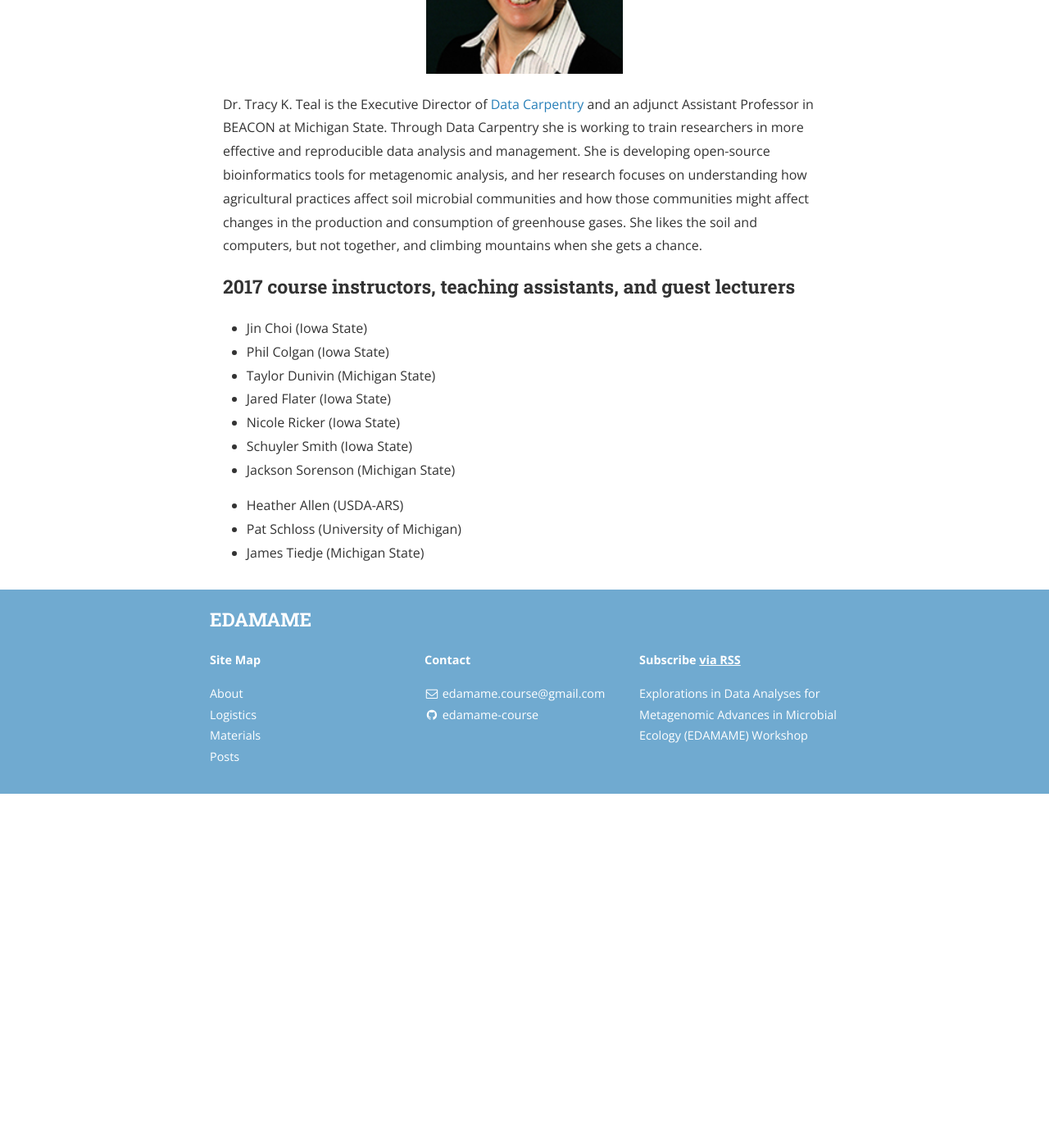
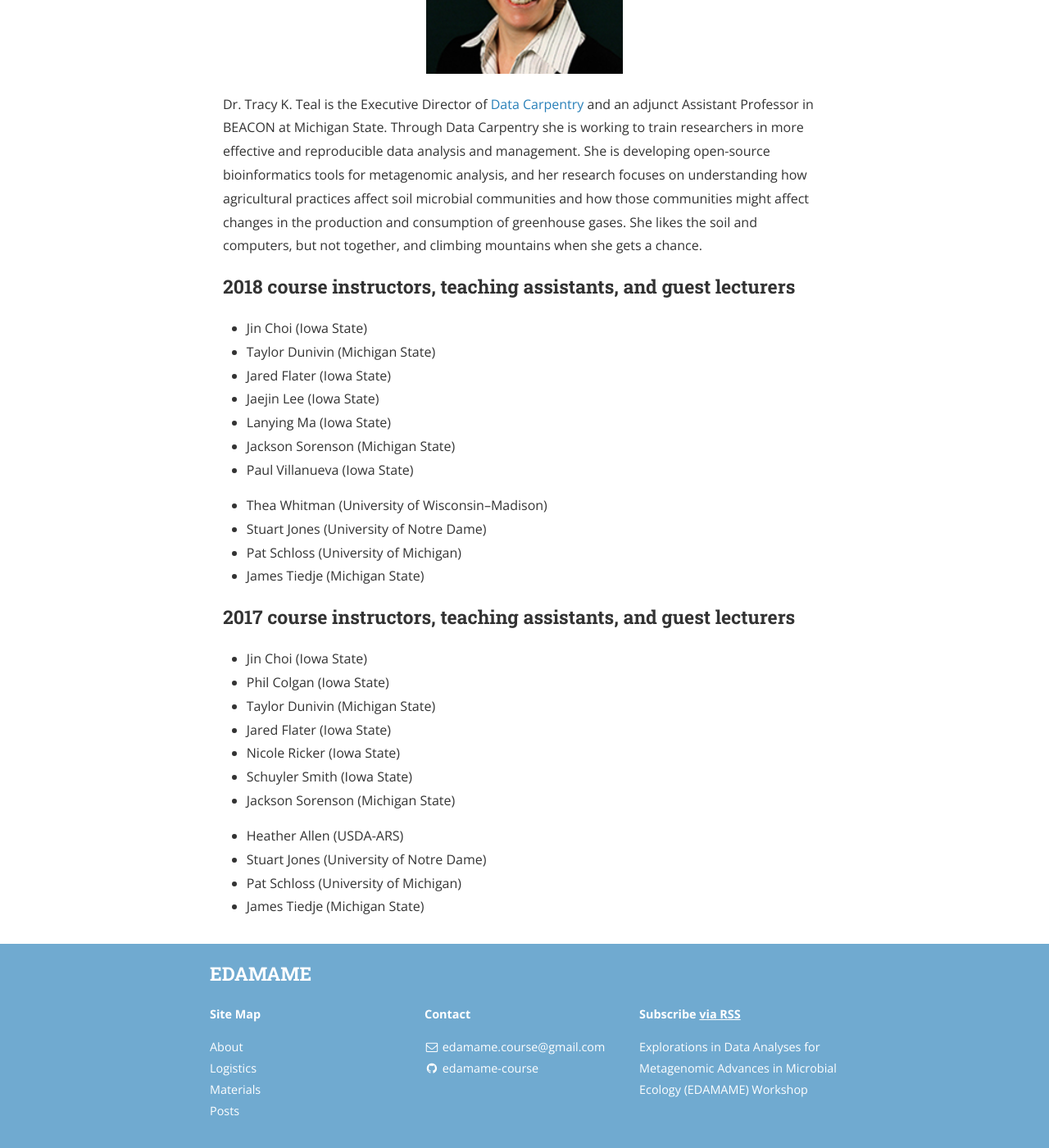
Before and after one commit to edamame-course/edamame-course.github.io, a Jekyll site: the page built from about.md, in a window 1280 px wide and 1400 px high, scrolled down 2431 px. Shown: the whole window at 82% size. Built offline with Jekyll 4.4.1, drawn with Linux system fonts in a browser that asks for light colours; nearby versions of some CDN libraries; a style sheet for code colours, icons or effects is not loaded; before the commit the page ends 3399 px from its top, so only the background shows below that.

Commit message:
updated 2018 TAs & speakers

```diff
--- a/about.md
+++ b/about.md
@@ -61,6 +61,22 @@ changes in the production and consumption of greenhouse gases. She likes
 the soil and computers, but not together, and climbing mountains when she
 gets a chance.
 
+### 2018 course instructors, teaching assistants, and guest lecturers
+
+* Jin Choi (Iowa State)
+* Taylor Dunivin (Michigan State)
+* Jared Flater (Iowa State)
+* Jaejin Lee (Iowa State)
+* Lanying Ma (Iowa State)
+* Jackson Sorenson (Michigan State)
+* Paul Villanueva (Iowa State)
+
+* Thea Whitman (University of Wisconsin–Madison)
+* Stuart Jones (University of Notre Dame)
+* Pat Schloss (University of Michigan)
+* James Tiedje (Michigan State)
+
+
 ### 2017 course instructors, teaching assistants, and guest lecturers
 
 * Jin Choi (Iowa State)
@@ -72,5 +88,6 @@ gets a chance.
 * Jackson Sorenson (Michigan State)
 
 * Heather Allen (USDA-ARS)
+* Stuart Jones (University of Notre Dame)
 * Pat Schloss (University of Michigan)
 * James Tiedje (Michigan State)
```
